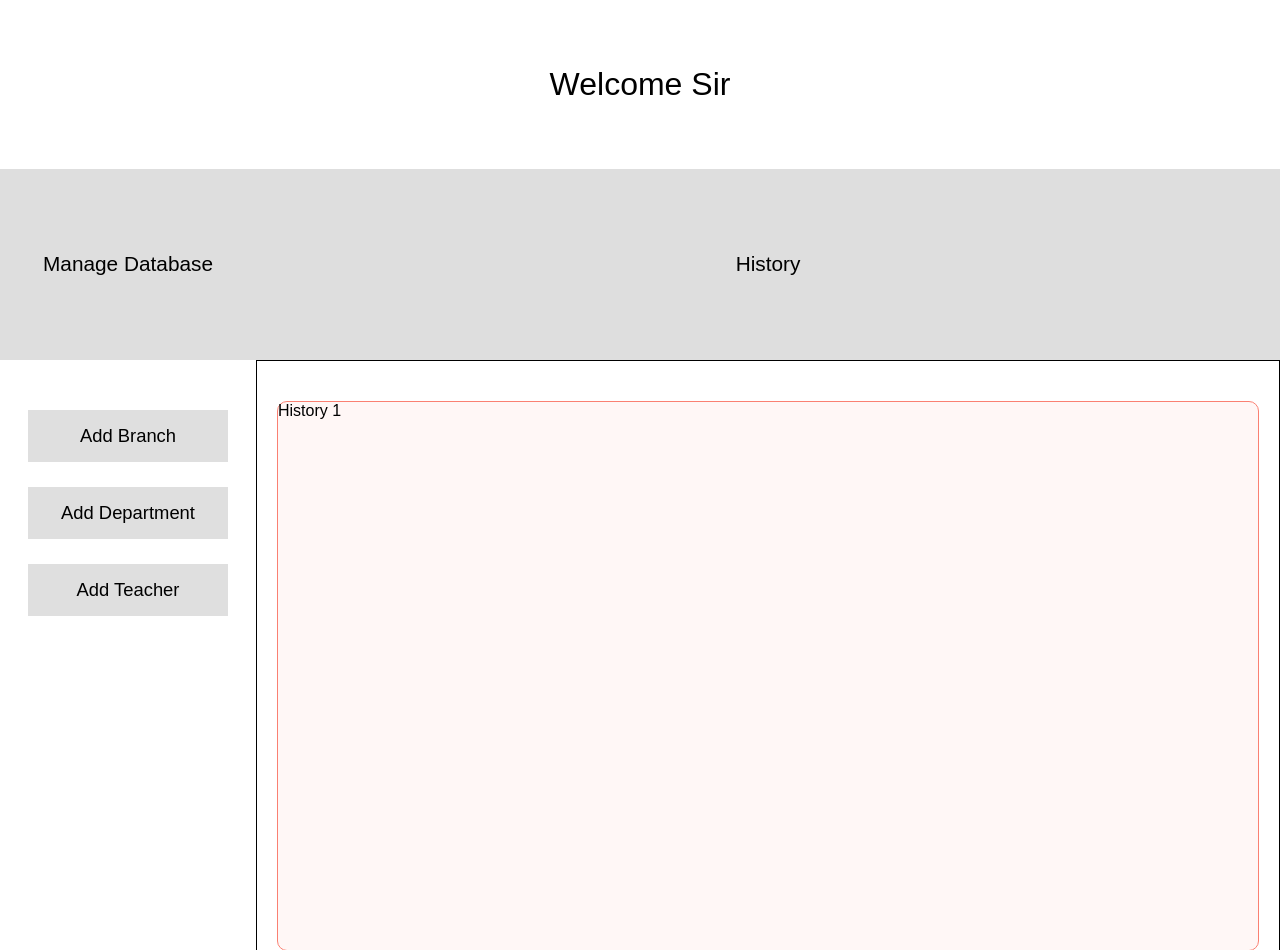
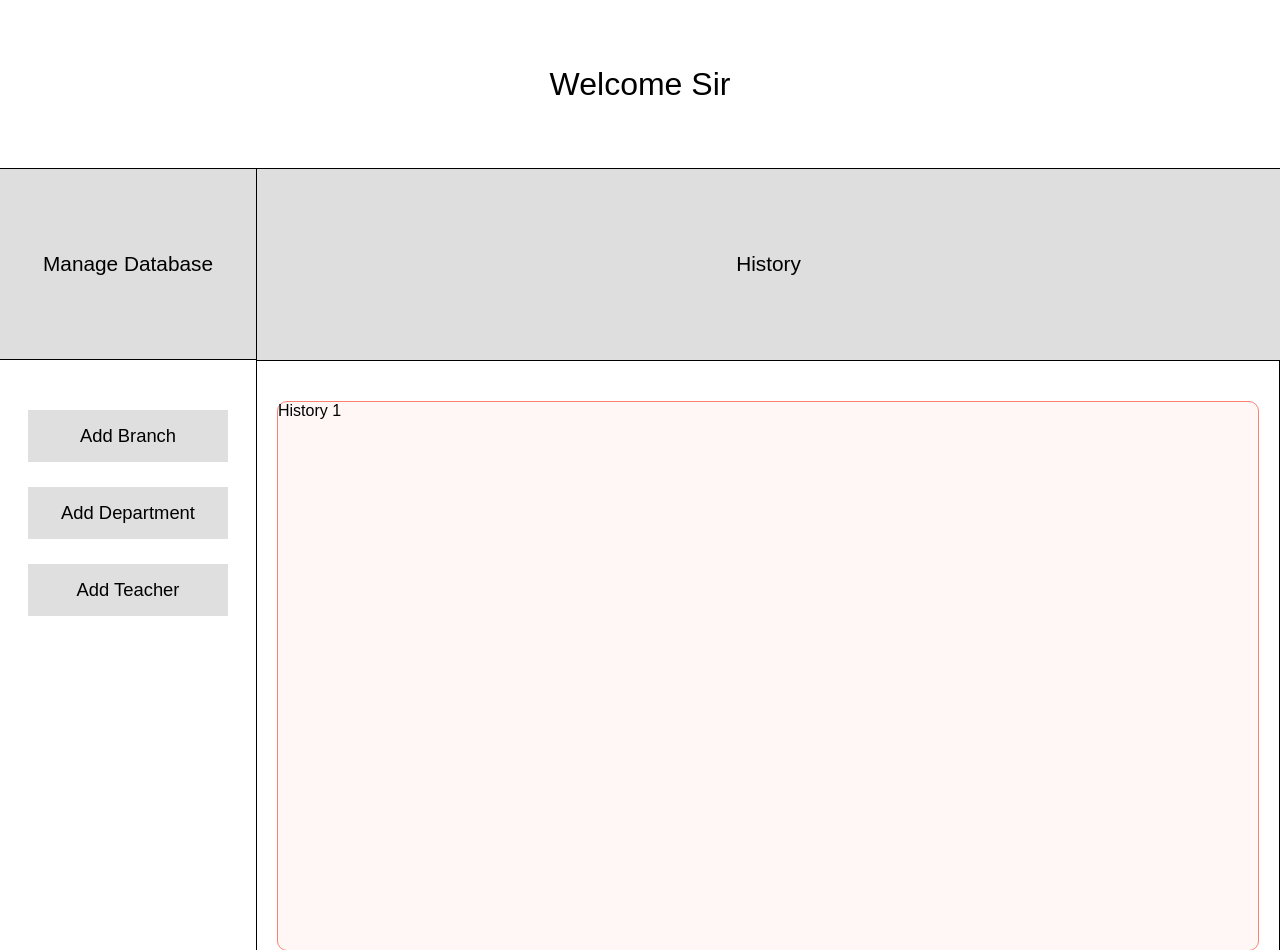
Before and after one commit to Satyanweshi01/Schedulo, a Flask app: template app/blueprints/landing_after/templates/landing_after.html in a window 1280 px wide. Shown: the top 950 px of the page. Run offline with Flask 3, Linux system fonts and the light colour scheme; the template is opened without the code that fills it, so the values that code supplies are empty.

Commit message:
landing after page improvements

```diff
--- a/app/blueprints/landing_after/templates/landing_after.html
+++ b/app/blueprints/landing_after/templates/landing_after.html
@@ -7,10 +7,12 @@
         <link rel="stylesheet" href="../../../static/css/landing_after.css" />
     </head>
     <body>
-        <header>Welcome Sir</header>
+        <header style="border-bottom: 1px solid black">Welcome Sir</header>
         <main>
             <div class="manage-db-grid-area">
-                <div class="label">Manage Database</div>
+                <div class="label" style="border-bottom: 1px solid black">
+                    Manage Database
+                </div>
                 <div class="manage-db-main">
                     <div class="btn">
                         <form action="" method="">
@@ -30,7 +32,9 @@
                 </div>
             </div>
             <div class="history-grid-area">
-                <div class="label">History</div>
+                <div class="label" style="border-left: 1px solid black">
+                    History
+                </div>
                 <div class="history-main">
                     <div class="history-item">History 1</div>
                     <div class="history-item">History 2</div>
```
